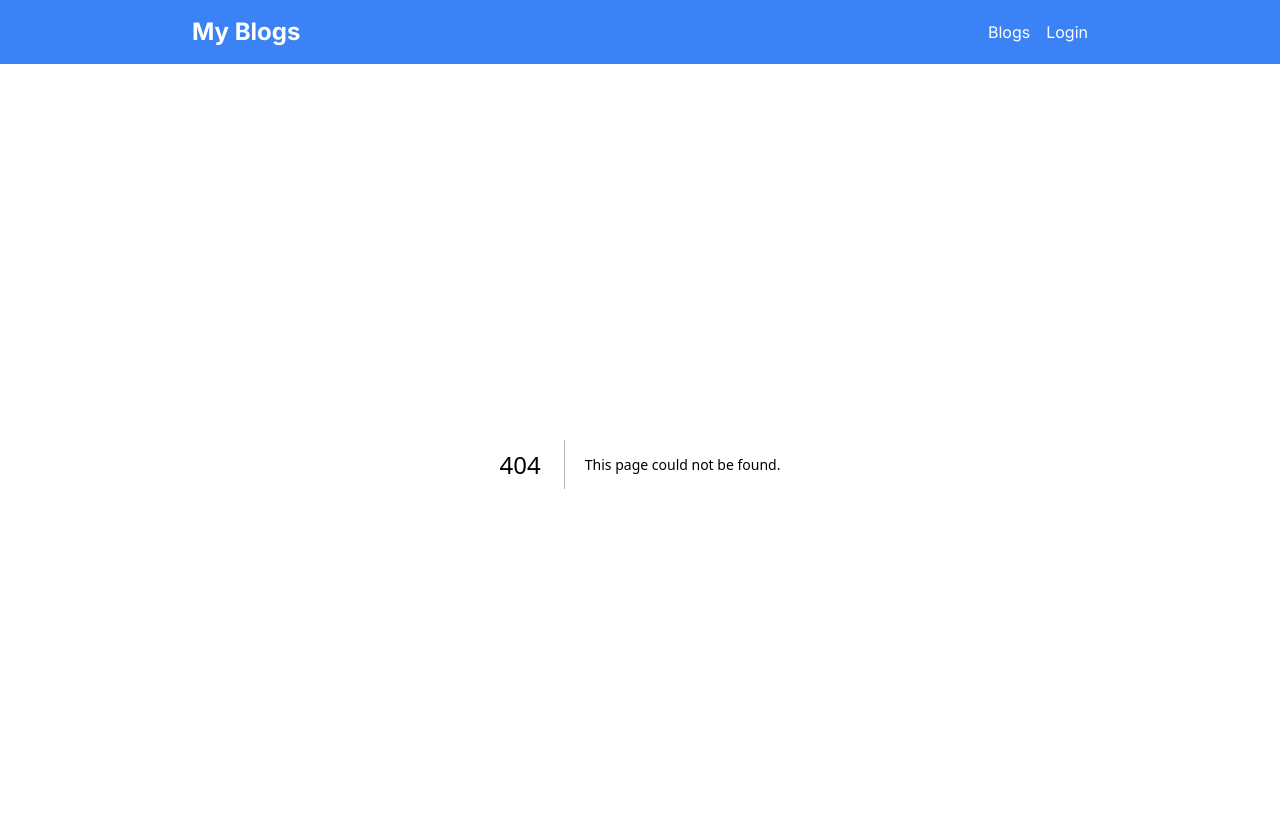
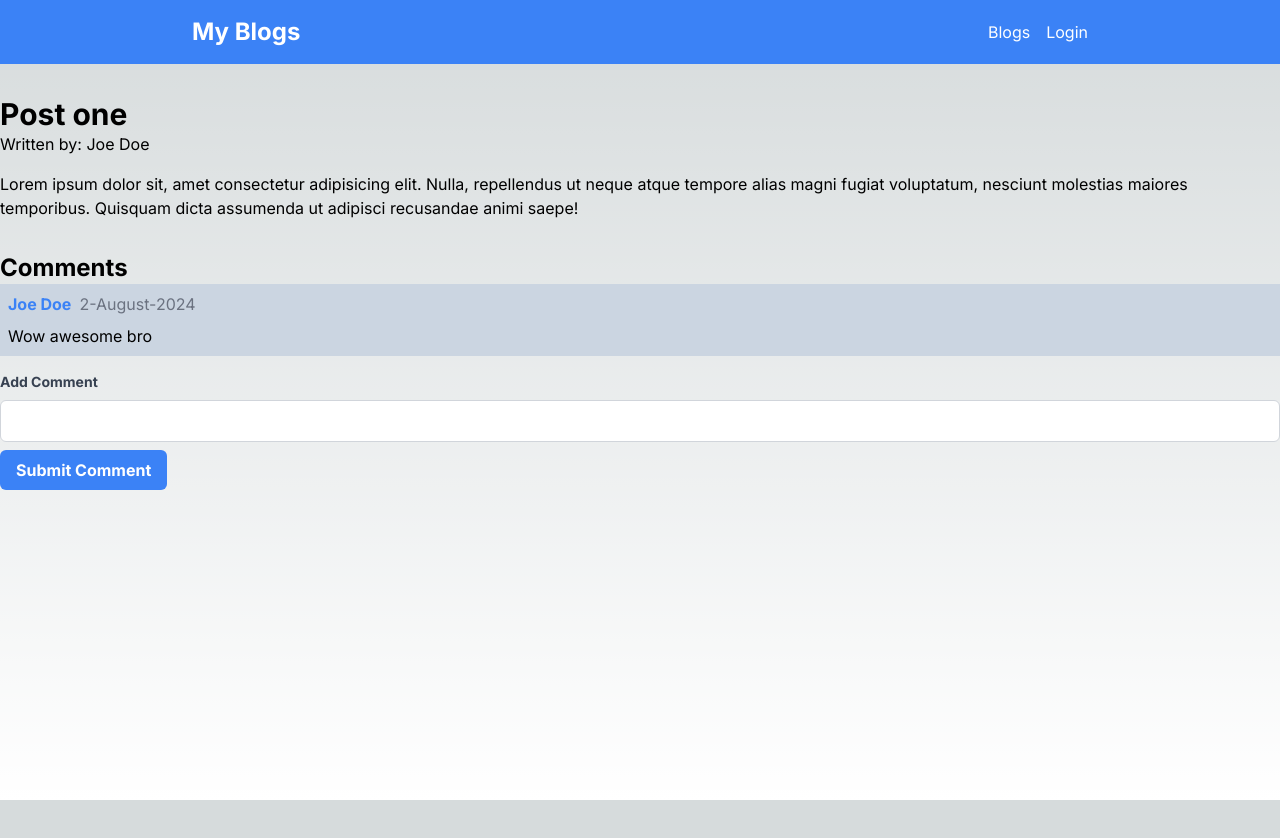
Before and after one commit to 6Glow/Full-Stack_Blog-App, a Next.js app in the folder blogs-app/: page /blogs/1 in a window 1280 px wide. Before the commit this address had no page. Shown: the top 838 px of the page. After the commit the page ends 800 px from the top, so only its background shows below. Built offline with nearby package versions, Linux system fonts and the light colour scheme.

Commit message:
feat: add BlogDetail component

```diff
--- /dev/null
+++ b/blogs-app/src/app/blogs/[id]/page.tsx
@@ -0,0 +1,18 @@
+import Comments from "@/components/comments";
+import FormComment from "@/components/formComment";
+
+const BlogDetailPage = () => {
+  return (
+    <div className="max-w-4-xl mx-auto py-8">
+      <h1 className="text-3xl font-bold">Post one</h1>
+      <p>Written by: Joe Doe</p>
+      <div className="mt-4">Lorem ipsum dolor sit, amet consectetur adipisicing elit. Nulla, repellendus ut neque atque tempore alias magni fugiat voluptatum, nesciunt molestias maiores temporibus. Quisquam dicta assumenda ut adipisci recusandae animi saepe!
+
+      </div>
+      <Comments/>
+      <FormComment />
+    </div>
+  )
+}
+
+export default BlogDetailPage;
--- a/blogs-app/src/app/page.tsx
+++ b/blogs-app/src/app/page.tsx
@@ -1,4 +1,4 @@
-import FormNewPost from "@/components/from-nem-post";
+import FormNewPost from "@/components/fromNemPost";
 
 
 export default function Home() {
--- /dev/null
+++ b/blogs-app/src/components/comments.tsx
@@ -0,0 +1,20 @@
+const Comments = () => {
+  return (
+    <div className="mt-8">
+      <h2 className="text-2xl font-bold">Comments</h2>
+      <ul>
+        <li className="mb-4 bg-slate-300 p-2">
+          <div className="flex items-center mb-2">
+            <div className="text-blue-500 font-bold mr-2">
+              Joe Doe
+            </div>
+            <div className="text-gray-500">2-August-2024</div>
+          </div>
+          <p>Wow awesome bro</p>
+        </li>
+      </ul>
+    </div>
+  )
+}
+
+export default Comments;
--- /dev/null
+++ b/blogs-app/src/components/formComment.tsx
@@ -0,0 +1,36 @@
+"use client";
+
+import { ChangeEvent, useState } from "react";
+
+const FormComment = () => {
+  const [comment, setComment] = useState<string>('');
+
+
+  const handleCommentChange = (e: ChangeEvent<HTMLInputElement>) => {
+    setComment(e.target.value);
+  };
+
+  const handleSubmitComment = async () => {
+    console.log(comment);
+  }
+
+  return (
+    <div>
+      <div className="mt-4">
+        <label htmlFor="comment" className="block text-gray-700 text-sm font-bold mb-2">Add Comment</label>
+        <input
+          value={comment}
+          onChange={handleCommentChange}
+          type="text"
+          className="w-full py-2 px-3 border border-gray-300 rounded-md focus:outline-none focus:ring focus:border-blue-300"
+          name="comment"
+        />
+        <button
+        onClick={handleSubmitComment}
+        className='bg-blue-500 hover:bg-blue-600 text-white font-bold py-2 px-4 rounded-md mt-2 disabled:bg-gray-400'>Submit Comment</button>
+      </div>
+    </div>
+  )
+}
+
+export default FormComment;
```
Also changed, not shown: blogs-app/src/components/fromNemPost.tsx (renamed from blogs-app/src/components/from-nem-post.tsx).
